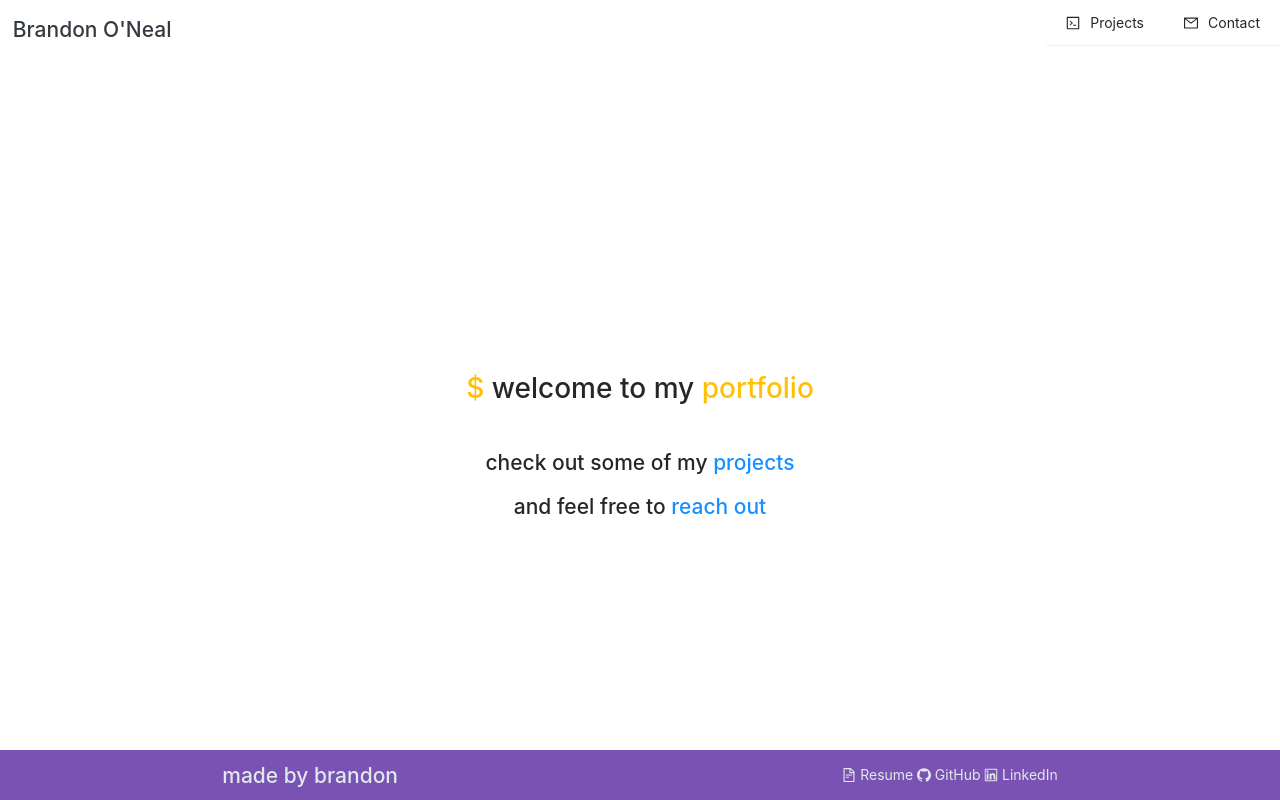
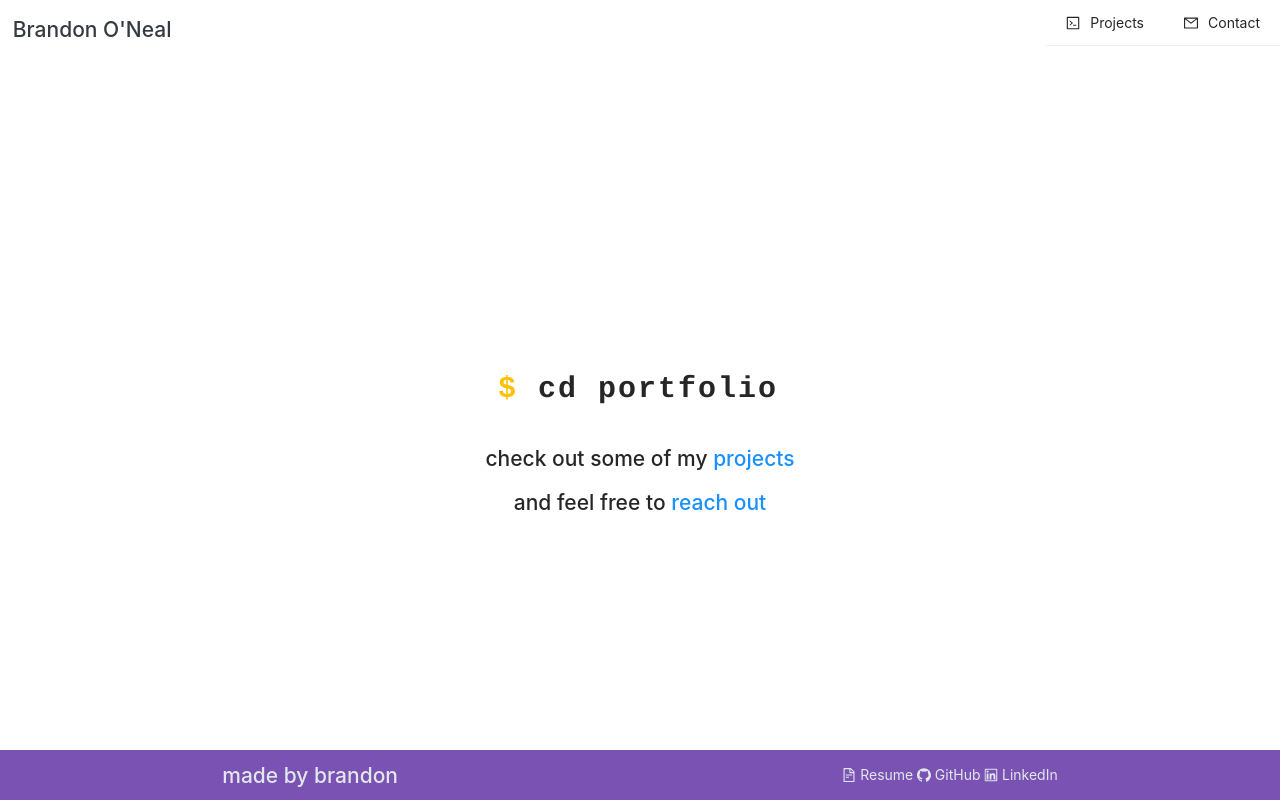
Before and after one commit to brandononeal/web-dev-portfolio, a React (Create React App) app: page / in a window 1280 px wide. Built offline with nearby package versions, Linux system fonts and the light colour scheme; the HTML template or start-up script is replaced by a standard one.

Commit message:
home animation wip

```diff
--- a/src/components/Home.js
+++ b/src/components/Home.js
@@ -4,9 +4,11 @@ import { Link } from "react-router-dom";
 function Home() {
   return (
     <div className="Home">
-      <h1>
-        <span>$</span> welcome to my <span>portfolio</span>
-      </h1>
+      <div className="typewriter">
+        <div className="typewriter-text">
+          <span>$</span> cd portfolio
+        </div>
+      </div>
       <br />
       <h2>
         check out some of my <Link to="/projects">projects</Link>
--- a/src/styles/index.css
+++ b/src/styles/index.css
@@ -48,8 +48,11 @@ body {
 
 /* MAIN STYLES */
 
-@keyframes fade-in {
+@keyframes fadeIn {
   0% {
+    opacity: 0;
+  }
+  45% {
     opacity: 0;
   }
   100% {
@@ -57,16 +60,52 @@ body {
   }
 }
 
+@keyframes typing {
+  from {
+    width: 0%;
+  }
+  to {
+    width: 100%;
+  }
+}
+
+@keyframes blink {
+  from,
+  to {
+    border-color: transparent;
+  }
+  50% {
+    border-color: #ffc107;
+  }
+}
+
+.typewriter {
+  font-family: Courier, monospace;
+  display: inline-block;
+}
+
+.typewriter-text {
+  display: inline-block;
+  overflow: hidden;
+  letter-spacing: 2px;
+  animation: typing 1.75s steps(12, end), blink 0.75s step-end infinite;
+  white-space: nowrap;
+  font-size: 30px;
+  font-weight: 700;
+  border-right: 4px solid #ffc107;
+  box-sizing: border-box;
+}
+
 .Home {
   display: flex;
   justify-content: center;
+  align-items: center;
   flex-direction: column;
   margin-top: 25%;
 }
 
-.Home h1,
 .Home h2 {
-  animation-name: fade-in;
+  animation-name: fadeIn;
   animation-duration: 5s;
 }
 
```
